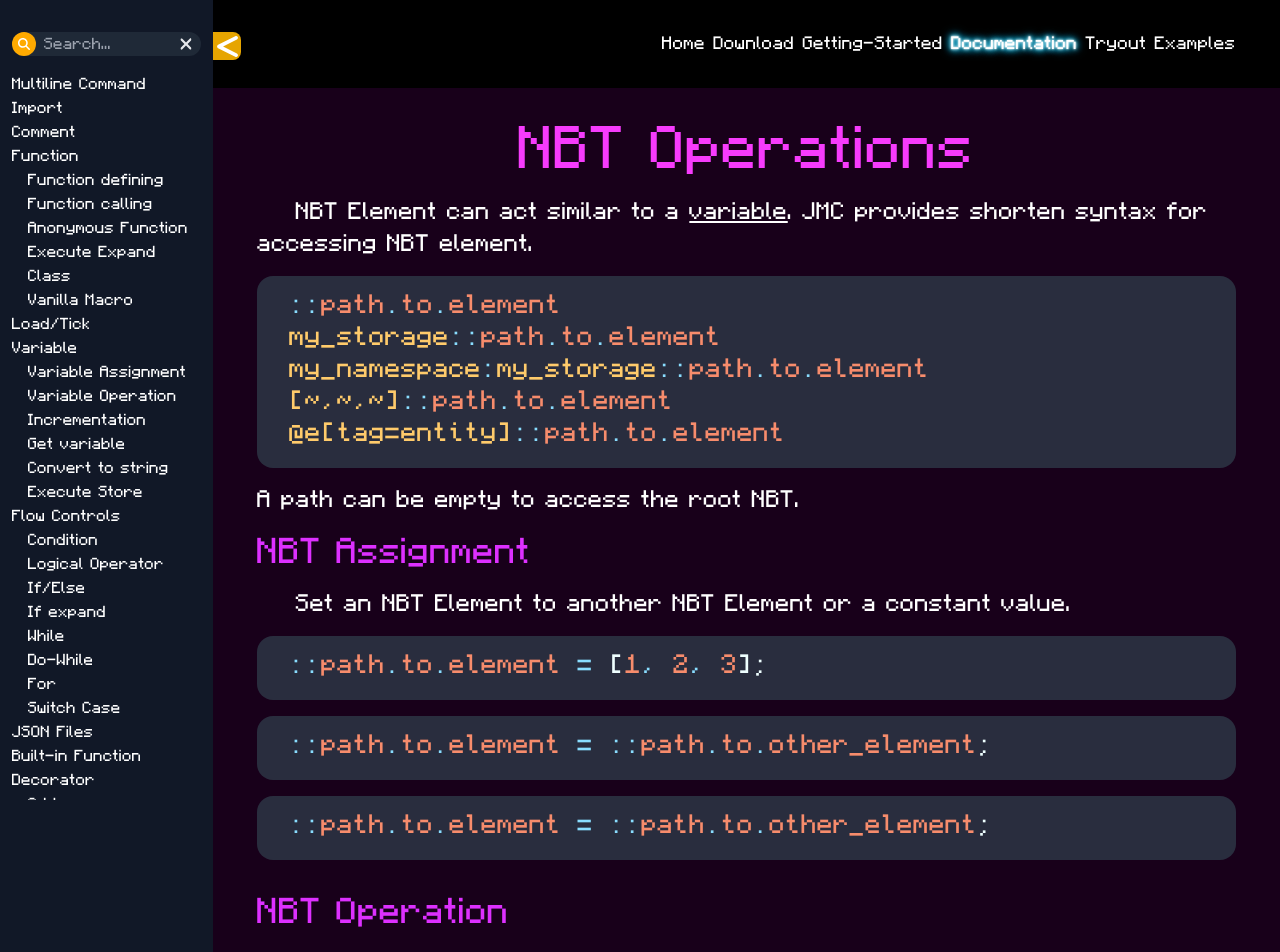
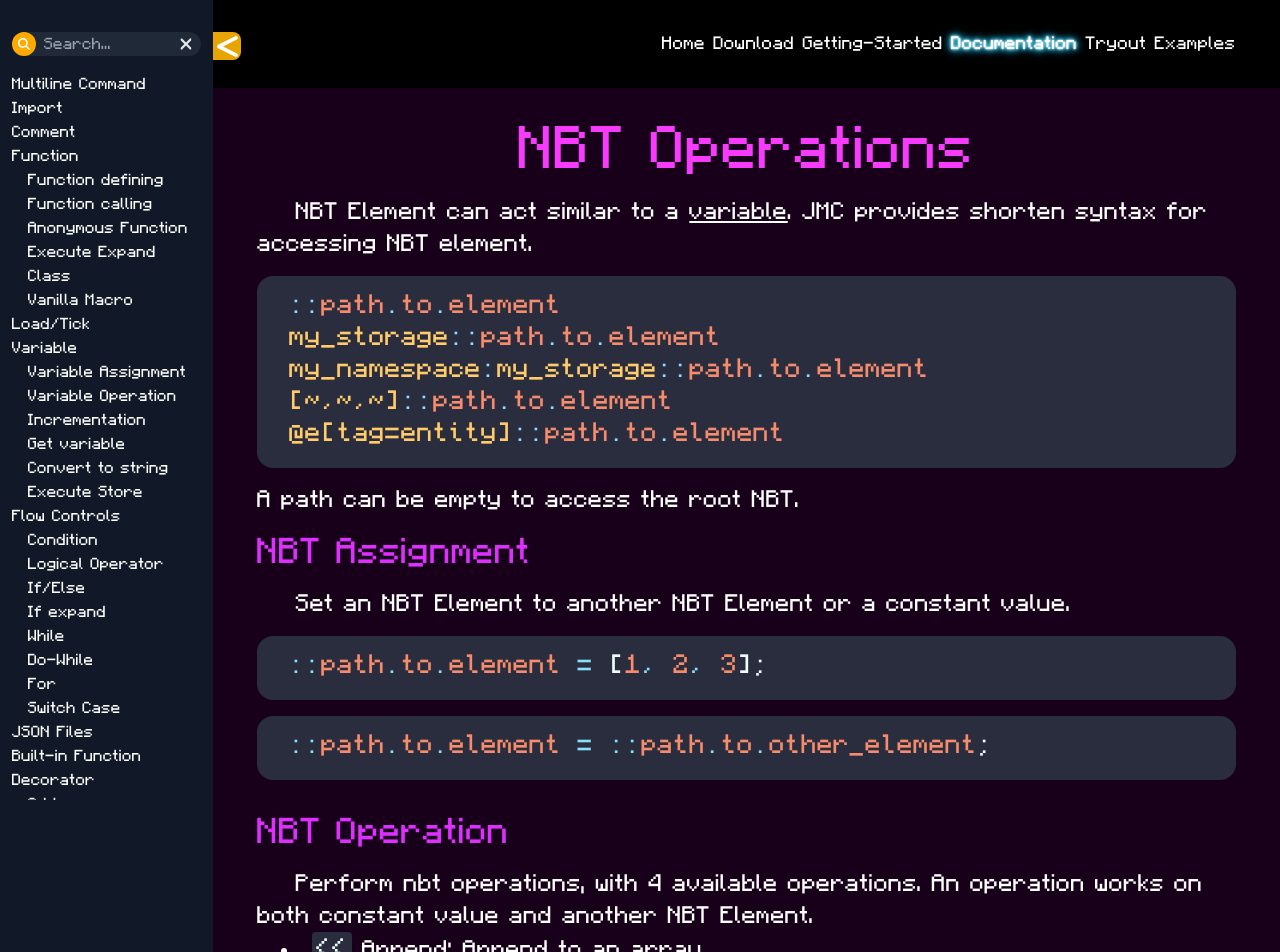
Before and after one commit to WingedSeal/jmc, a React (Create React App) app: page /documentation/nbt in a window 1280 px wide. Shown: the top 952 px of the page. Built offline with nearby package versions, Linux system fonts and the light colour scheme.

Commit message:
fix: remove duped docs

```diff
--- a/src/pages/NBT/NBT.tsx
+++ b/src/pages/NBT/NBT.tsx
@@ -87,21 +87,6 @@ const NBT = () => {
                     <CodeText type="number">2</CodeText>
                     <CodeText type="operator">,</CodeText>{" "}
                     <CodeText type="number">3</CodeText>];
-                </CodeBlock>
-                <CodeBlock>
-                    <CodeText type="operator">::</CodeText>
-                    <CodeText type="param">path</CodeText>
-                    <CodeText type="operator">.</CodeText>
-                    <CodeText type="param">to</CodeText>
-                    <CodeText type="operator">.</CodeText>
-                    <CodeText type="param">element</CodeText>{" "}
-                    <CodeText type="operator">=</CodeText>{" "}
-                    <CodeText type="operator">::</CodeText>
-                    <CodeText type="param">path</CodeText>
-                    <CodeText type="operator">.</CodeText>
-                    <CodeText type="param">to</CodeText>
-                    <CodeText type="operator">.</CodeText>
-                    <CodeText type="param">other_element</CodeText>;
                 </CodeBlock>
                 <CodeBlock>
                     <CodeText type="operator">::</CodeText>
```
